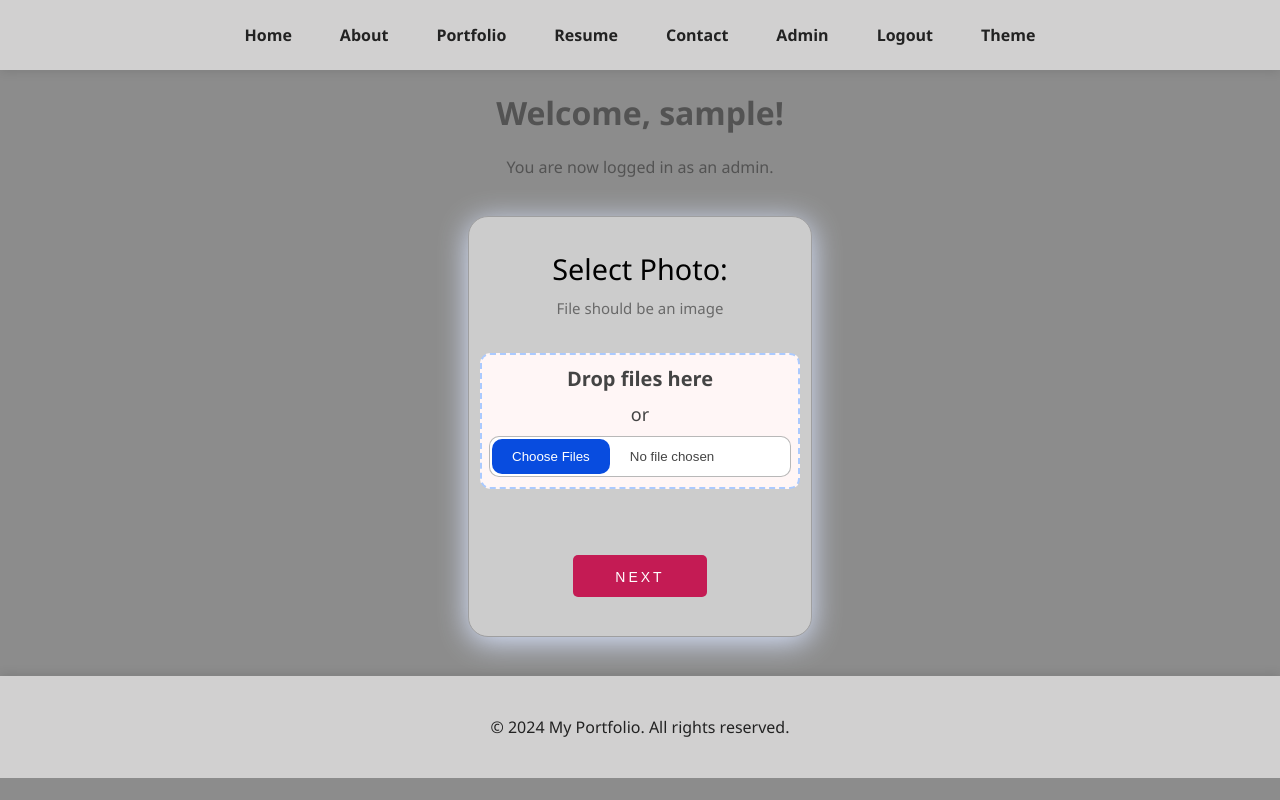
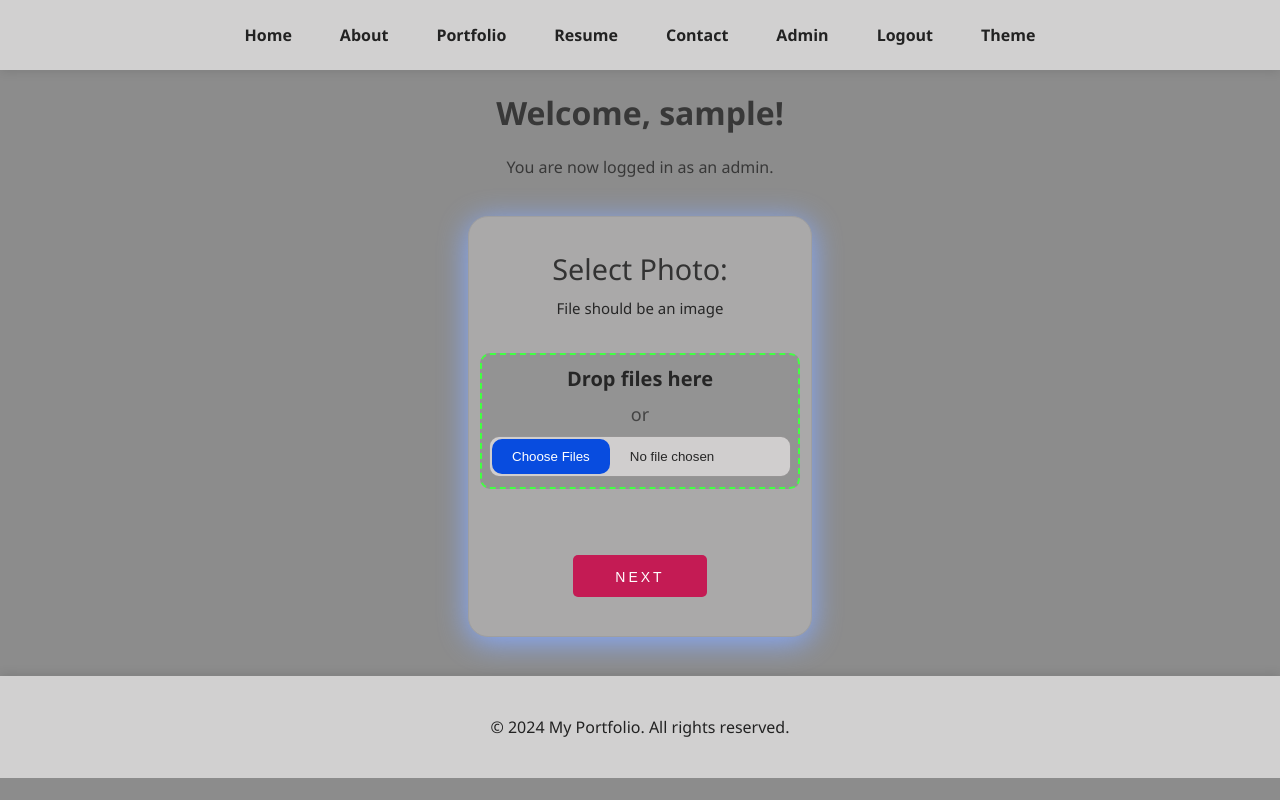
Before and after one commit to Adityaaaaaaaaaaaaaaa/Portfolio, a PHP site: page /pages/admin.php in a window 1280 px wide. Run offline with PHP 8.4, Linux system fonts and the light colour scheme; the visitor is signed in with stand-in values (Sample User, id 1).

Commit message:
upload interface

```diff
--- a/css/admin.css
+++ b/css/admin.css
@@ -1,9 +1,43 @@
 :root {
-    --title-color: #535353;
+    --title-color: #383838;
+    --upload-form-bg: rgb(170, 169, 169);
+    --upload-form-border: 1px solid rgb(159, 159, 160);
+    --upload-form-shadow: 0 5px 30px rgb(134, 170, 255);
+    --upload-form-title-color: #333333;
+    --upload-form-paragraph-color: #262626;
+    --upload-drop-container-bg: #939393;
+    --upload-drop-container-border: 2px dashed rgb(67, 255, 67);
+    --upload-drop-container-bg-hover: rgba(0, 140, 255, 0.482);
+    --upload-drop-container-border-hover: rgba(255, 0, 0, 0.616);
+    --upload-drop-container-text-color: #262626;
+    --upload-drop-container-text-color-hover: #222;
+    --upload-file-input-bg: #d0cece;
+    --file-input-selector-btn: #084cdf;
+    --file-input-selector-btn-hover: #4f90ff;
+    --photo-row-bg: #cfcfcf;
+    --photo-previewcontainer-bg: #767676;
+    --photo-previewcontainer-border: 1px solid #ddd;
 }
 
 :root.dark-mode {
-    --title-color: #aaafb4;
+    --title-color: #cbcbcb;
+    --upload-form-bg: rgb(161, 161, 161);
+    --upload-form-border: 1px solid rgb(209, 209, 209);
+    --upload-form-shadow: 0 5px 30px rgb(175, 255, 223);
+    --upload-form-title-color: #494949;
+    --upload-form-paragraph-color: #3a3a3a;
+    --upload-drop-container-bg: #ababab;
+    --upload-drop-container-border: 2px dashed rgb(68, 137, 255);
+    --upload-drop-container-bg-hover: rgba(0, 140, 255, 0.164);
+    --upload-drop-container-border-hover: rgba(255, 0, 0, 0.616);
+    --upload-drop-container-text-color: #3a3a3a;
+    --upload-drop-container-text-color-hover: #222;
+    --upload-file-input-bg: #cbc7c7;
+    --file-input-selector-btn: #084cdf;
+    --file-input-selector-btn-hover: #4086ff;
+    --photo-row-bg: #cacaca;
+    --photo-previewcontainer-bg: #939393;
+    --photo-previewcontainer-border: 1px solid #ffffff;
 }
 
 .title {
@@ -19,9 +53,9 @@
 }
 
 .form {
-    background-color: #cccccc;
-    box-shadow: 0 5px 30px rgb(218, 229, 255);
-    border: 1px solid rgb(159, 159, 160);
+    background-color: var(--upload-form-bg);
+    box-shadow: var(--upload-form-shadow);
+    border: var(--upload-form-border);
     border-radius: 20px;
     padding: 2rem .7rem .7rem .7rem;
     text-align: center;
@@ -30,7 +64,7 @@
 }
 
 .form-title {
-    color: #000000;
+    color: var(--upload-form-title-color);
     font-size: 1.8rem;
     font-weight: 500;
 }
@@ -38,11 +72,11 @@
 .form-paragraph {
     margin-top: 10px;
     font-size: 0.9375rem;
-    color: rgb(105, 105, 105);
+    color: var(--upload-form-paragraph-color);
 }
 
 .drop-container {
-    background-color: #fff6f6;
+    background-color: var(--upload-drop-container-bg);
     position: relative;
     display: flex;
     gap: 10px;
@@ -52,23 +86,23 @@
     padding: 10px;
     margin-top: 2.1875rem;
     border-radius: 10px;
-    border: 2px dashed rgb(171, 202, 255);
+    border: var(--upload-drop-container-border);
     color: #444;
     cursor: pointer;
     transition: background .2s ease-in-out, border .2s ease-in-out;
 }
 
 .drop-container:hover {
-    background: rgba(0, 140, 255, 0.164);
-    border-color: rgba(17, 17, 17, 0.616);
+    background: var(--upload-drop-container-bg-hover);
+    border-color: var(--upload-drop-container-border-hover);
 }
 
 .drop-container:hover .drop-title {
-    color: #222;
+    color: var(--upload-drop-container-text-color-hover);
 }
 
 .drop-title {
-    color: #444;
+    color: var(--upload-form-paragraph-color);
     font-size: 20px;
     font-weight: bold;
     text-align: center;
@@ -78,9 +112,9 @@
 .file-input {
     width: 350px;
     max-width: 100%;
-    color: #444;
+    color: var(--upload-form-paragraph-color);
     padding: 2px;
-    background: #fff;
+    background: var(--upload-file-input-bg);
     border-radius: 10px;
     border: 1px solid rgba(8, 8, 8, 0.288);
 }
--- a/js/admin.js
+++ b/js/admin.js
@@ -41,8 +41,8 @@ document.addEventListener("DOMContentLoaded", () => {
                 </p>
             </div>
             <div class="photo-right">
-                <button class="upload-button action-button">Upload</button>
-                <button class="remove-button action-button">Remove</button>
+                <button class="upload-button">Upload</button>
+                <button class="remove-button">Remove</button>
             </div>
         `;
 
--- a/pages/admin.php
+++ b/pages/admin.php
@@ -58,8 +58,22 @@ if (!isset($_SESSION['username'])) {
             <div id="photoPreviewList" class="photo-gallery"></div>
         </div>
         <div class="actions">
-            <button id="uploadAllButton" class="action-button-all">Upload All</button>
-            <button id="removeAllButton" class="action-button-all">Remove All</button>
+            <button class="action-button-upload" id="uploadAllButton">
+                Upload All
+                <div class="icon">
+                    <svg
+                        height="24"
+                        width="24"
+                        viewBox="0 0 24 24"
+                        xmlns="http://www.w3.org/2000/svg">
+                        <path d="M0 0h24v24H0z" fill="none"></path>
+                        <path
+                            d="M16.172 11l-5.364-5.364 1.414-1.414L20 12l-7.778 7.778-1.414-1.414L16.172 13H4v-2z"
+                            fill="currentColor"></path>
+                    </svg>
+                </div>
+            </button>
+            <button id="removeAllButton" class="action-button-remove">Remove All</button>
         </div>
     </div>
 
```
Also changed, not shown: other parts of css/admin.css (+80 -33 lines).
